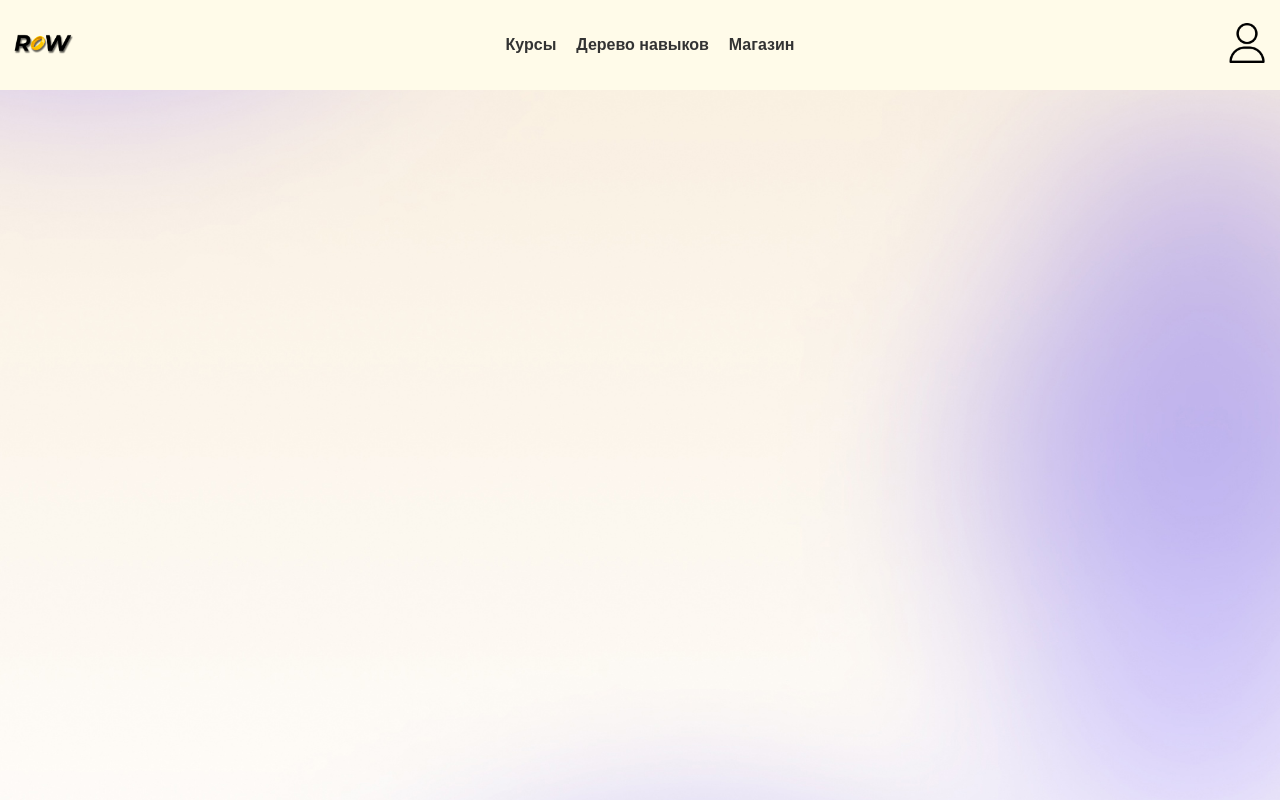
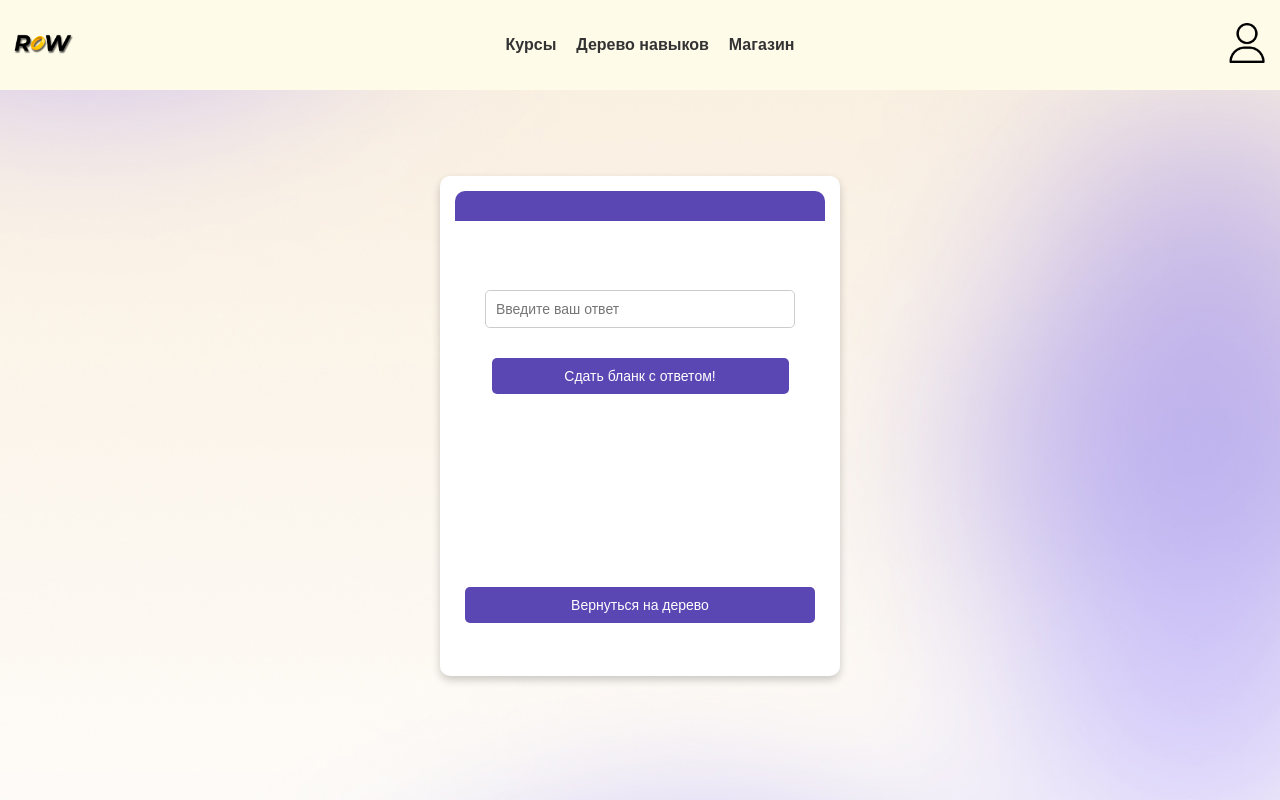
Before and after one commit to NikolyaTruLaLaLa/RingsOfWisdom, a React (Vite) app in the folder frontend/ringsOfWisdom/: page /quiz in a window 1280 px wide. Built offline with nearby package versions, Linux system fonts and the light colour scheme.

Commit message:
added quiez(need fix script)

```diff
--- a/frontend/ringsOfWisdom/src/App.jsx
+++ b/frontend/ringsOfWisdom/src/App.jsx
@@ -12,6 +12,7 @@ import Strongformstree from './pages/Strongformstree';
 import Emailverif from './pages/Emailverif';
 import Registation from './pages/Registration';
 import Authorization from './pages/Authorization';
+import Quez from './pages/Quez';
 
 function App() {
   const [count, setCount] = useState(0)
@@ -31,6 +32,7 @@ function App() {
 
       {/*<Skillstree />*/}
       {/*<Strongformstree />*/}
+      <Quez />
 
 
     </>
--- /dev/null
+++ b/frontend/ringsOfWisdom/src/assets/style/style_quez.css
@@ -0,0 +1,110 @@
+/* Общие стили для квиза */
+.quiz-popup {
+    position:fixed;
+    top: 50%;
+    left: 50%;
+    transform: translate(-50%, -50%);
+    background-color: #ffffff; /* Белый фон */
+    border-radius: 10px;
+    box-shadow: 0 4px 8px rgba(0, 0, 0, 0.2);
+    padding: 15px;
+    width: 90%;
+    max-width: 400px;
+    height: 500px; /* Растягиваем по вертикали */
+    display: flex;
+    flex-direction: column;
+    justify-content: space-between; /* Элементы равномерно распределяются */
+    font-family: Arial, sans-serif;
+    color: #333;
+    margin-top:2%;
+    overflow: auto;
+}
+
+
+.quiz-header {
+    background-color: #5a47b3;
+    border-radius: 10px 10px 0 0; /* Закругленные края сверху */
+    text-align: center;
+    padding: 15px;
+    color: #fff; /* Белый текст */
+}
+
+.quiz-header h2 {
+    margin: 0;
+    font-size: 24px;
+    text-transform: uppercase;
+}
+
+/* Тело квиза */
+.quiz-body {
+    padding: 20px;
+    text-align: center;
+    flex: 1; /* Распределение свободного пространства */
+    word-wrap: break-word;
+
+}
+
+.quiz-question-text {
+    font-size: 14px;
+    margin-bottom: 10px;
+    word-wrap: break-word;
+}
+
+.quiz-question-form {
+    font-size: 16px;
+    font-weight: bold;
+    margin-bottom: 15%;
+
+}
+
+.answer-input {
+    width: calc(100% - 20px);
+    padding: 10px;
+    border: 1px solid #ccc;
+    border-radius: 5px;
+    font-size: 14px;
+    color: #333;
+    margin-bottom: 20px;
+}
+
+.submit-button {
+    padding: 10px 15px;
+    background-color: #5a47b3;
+    color: #fff;
+    border: none;
+    border-radius: 5px;
+    font-size: 14px;
+    cursor: pointer;
+    transition: transform 0.2s ease;
+
+}
+
+.submit-button:hover {
+    background-color: #5a47b3;
+    transform:scale(1.02);
+}
+
+
+.quiz-footer {
+    text-align: center;
+    padding: 10px;
+}
+
+.back-to-menu {
+    padding: 10px 15px;
+    background-color: #5a47b3;
+    color: #fff;
+    border: none;
+    border-radius: 5px;
+    font-size: 14px;
+    cursor: pointer;
+    transition: transform 0.2s ease;
+    width: 100%;
+    margin-bottom: 8%;
+    margin-top: 8%;
+}
+
+.back-to-menu:hover {
+    background-color: #5a47b3;
+    transform:scale(1.02);
+}
--- /dev/null
+++ b/frontend/ringsOfWisdom/src/pages/Quez.jsx
@@ -0,0 +1,25 @@
+import './../assets/style/style_quez.css';
+{/*import script_quez from './../scripts/script_quez'*/}
+
+const Quez = () => {
+    return (
+        <div className="quiz-popup">
+            <div className="quiz-header">
+                <p id="question-number"></p>
+            </div>
+            <div className="quiz-body">
+                <p className="quiz-question-text"> </p>
+                <p className="quiz-question-form"></p>
+                <input type="text" placeholder="Введите ваш ответ" className="answer-input"/>
+                <button className="submit-button">Сдать бланк с ответом!</button>
+            </div>
+            <p id="feedback"></p>
+            <div className="quiz-footer">
+                <button onclick="document.location='#menu'" className="back-to-menu">Вернуться на дерево</button>
+            </div>
+
+            {/*<script src={script_quez}></script>*/}
+        </div> );
+}
+
+export default Quez;
--- /dev/null
+++ b/frontend/ringsOfWisdom/src/scripts/script_quez.js
@@ -0,0 +1,86 @@
+
+    const questions = [
+    {
+    question: "В сербском языке первую порцию ЕГО за день могут назвать «раздрему́ша». Назовите ЕГО несклоняемым словом.",
+    answers: ["Кофе","coffee", "кафе"],
+    explanation: "Комментарий: Слово «раздремуша» родственно слову «дремать», а кофе как будто пробуждает человека."
+    },
+    {
+    question: "Герои романа То́ни Мо́ррисон, действие которого происходит в начале двадцатого века, едут на север, в Нью-Йорк. В описании поездки говорится, что после Де́лавэра в НЁМ убрали занавеску, которая разделяла ЕГО на две части. Назовите ЕГО, использовав дефис.",
+    answers: ["Вагон-ресторан"],
+    explanation: "Комментарий:  Герои ехали на поезде, часть вагонов которого была для белых, а часть для афроамериканцев. Вагон-ресторан по требованиям сегрегации был разделён занавеской, которую убрали только после пересечения линии Мэ́йсона-Ди́ксона, разделяющей бывшие рабовладельческие штаты и свободные от рабства штаты севера США."
+    },
+    {
+    question: "При исследовании яиц вшей с древних мумий была получена неповрежденной уникальная информация о прошлом. Антропóлог сравнивает яйца вшей с НЕЙ. Назовите ЕЁ двумя словами.",
+    answers: ["капсула времени", "капсула памяти", "письмо в будущее",],
+    explanation: "Комментарий: Капсула времени – это послание, предназначенное для потомков. При исследовании яиц вшей на древних мумиях, археологи обнаружили, что скрепляющий их цемент сохраняет ДНК человека лучше, чем зубы или кости мумий. Само яйцо – это тоже своего рода капсула."
+    }
+    ];
+
+    let currentQuestionIndex = 0;
+
+    document.addEventListener("DOMContentLoaded", () => {
+    loadQuestion();
+
+    const submitButton = document.querySelector(".submit-button");
+    submitButton.addEventListener("click", checkAnswer);
+    });
+
+    function loadQuestion() {
+    const questionText = document.querySelector(".quiz-question-text");
+    const questionNumber = document.getElementById("question-number");
+    const feedback = document.getElementById("feedback");
+    const answerInput = document.querySelector(".answer-input");
+
+    feedback.innerText = '';
+
+    const currentQuestion = questions[currentQuestionIndex];
+    questionText.innerHTML = currentQuestion.question;
+    questionNumber.innerText = `Вопрос ${currentQuestionIndex+1} из ${questions.length}`;
+
+    answerInput.value = "";
+    document.querySelector(".submit-button").innerText = "Сдать бланк с ответом!";
+    document.querySelector(".submit-button").onclick = checkAnswer;
+    }
+
+    function checkAnswer() {
+    const answerInput = document.querySelector(".answer-input");
+    const feedback = document.getElementById("feedback");
+    const submitButton = document.querySelector(".submit-button");
+
+    const userAnswer = answerInput.value.trim();
+    const possibleAnswers = questions[currentQuestionIndex].answers;
+
+    const normalizedAnswers = possibleAnswers.map(answer => answer.toLowerCase());
+
+    if (userAnswer !== '') {
+        if (normalizedAnswers.includes(userAnswer.toLowerCase())) {
+            feedback.innerText = "Правильный ответ! " + questions[currentQuestionIndex].explanation;
+            submitButton.innerText = "Следующий вопрос";
+            submitButton.onclick = goToNextQuestion;
+        } else {
+            feedback.innerText = "Неправильный ответ. Попробуйте еще раз.";
+        }
+    } else {
+        feedback.innerText = "Пожалуйста, введите ответ.";
+    }
+    }
+
+    function goToNextQuestion() {
+    if (currentQuestionIndex < questions.length - 1) {
+    currentQuestionIndex++;
+    loadQuestion();
+    } else {
+    const feedback = document.getElementById("feedback");
+    feedback.innerText = "Это был последний вопрос!";
+
+        document.querySelector(".submit-button").disabled = true;
+    }
+    }
+
+/*function goBack() {
+    if (currentQuestionIndex > 0) {
+        currentQuestionIndex--;
+        loadQuestion();
+    }
+}*/
```
